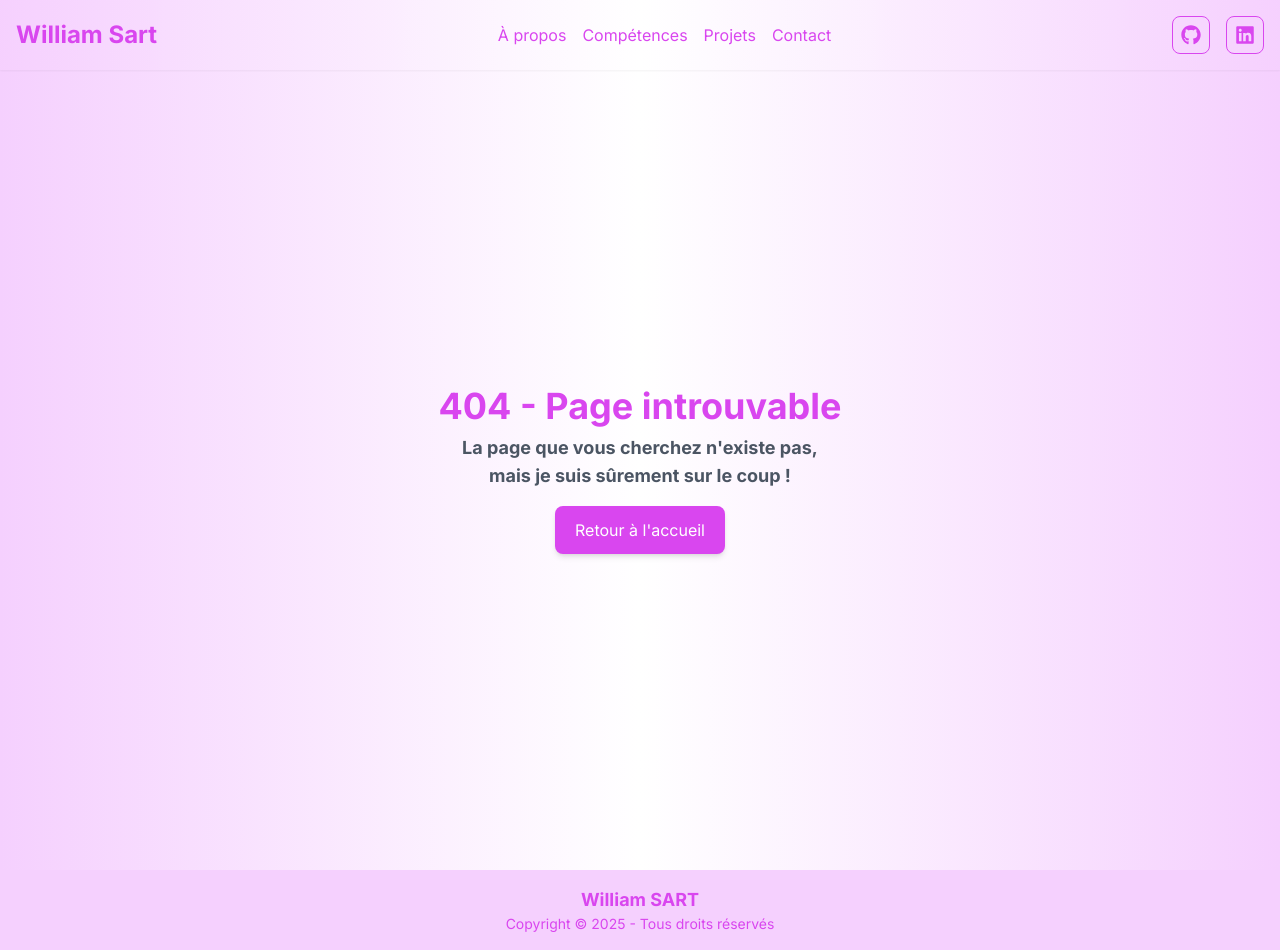
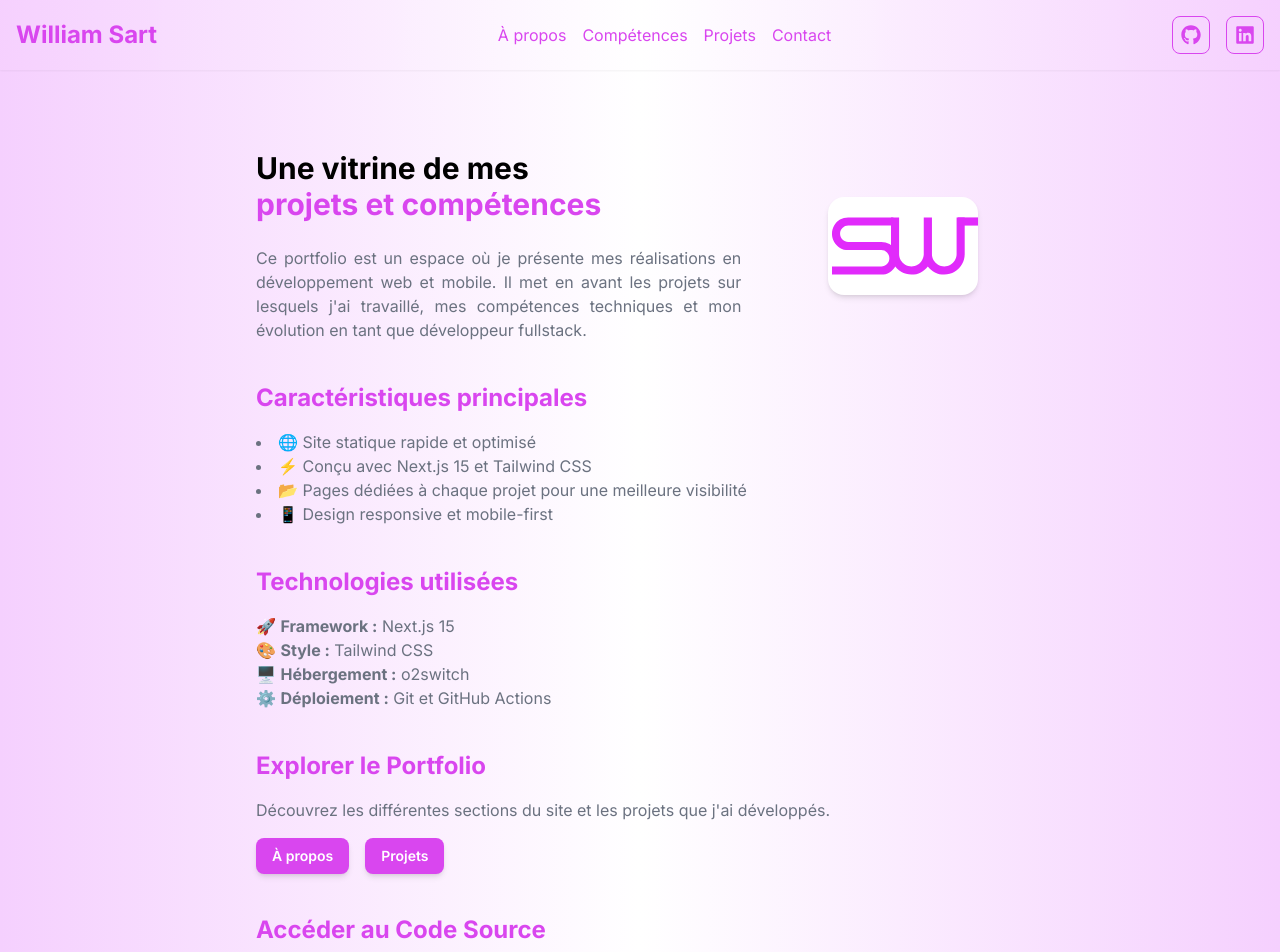
Before and after one commit to WillBlade117/william-sart, a Next.js app: page /portfolio in a window 1280 px wide. Before the commit this address had no page. Shown: the top 952 px of the page. Built offline with nearby package versions, Linux system fonts and the light colour scheme.

Commit message:
writing page portfolio

```diff
--- a/app/components/Projects.jsx
+++ b/app/components/Projects.jsx
@@ -20,7 +20,7 @@ const Projects = () => {
       title: "William-Sart",
       description:
         "Ce portfolio présente mes compétences en développement web fullstack et mon expertise dans la création d'applications modernes et performantes. Il met en avant mes réalisations et mon approche du développement : claire, modulable et évolutive.",
-      link: "/",
+      link: "/portfolio",
     },
     {
       title: "OnQuiz",
--- /dev/null
+++ b/app/portfolio/page.jsx
@@ -0,0 +1,79 @@
+import Image from "next/image";
+import Link from "next/link";
+
+const PortfolioPage = () => {
+    return (
+        <>
+            <section id="portfolio" className="mt-10 pt-10 w-full max-w-3xl mx-auto flex flex-col md:flex-row items-center gap-10">
+                <div className="md:w-2/3">
+                    <h1 className="text-3xl font-bold">
+                    Une vitrine de mes
+                        <br />
+                        <span className="text-fuchsia-500">projets et compétences</span>
+                    </h1>
+                    <p className="mt-6 text-justify text-md text-gray-500">
+                        Ce portfolio est un espace où je présente mes réalisations en développement web et mobile. Il met en avant les projets sur lesquels j'ai travaillé, mes compétences techniques et mon évolution en tant que développeur fullstack.
+                    </p>
+                </div>
+                <div className="md:w-1/3 flex justify-center">
+                    <Image
+                        src="/logo.svg"
+                        alt="Aperçu du portfolio"
+                        width={150}
+                        height={150}
+                        className="rounded-2xl shadow-md bg-white"
+                    />
+                </div>
+            </section>
+
+            <section className="mt-10 w-full max-w-3xl mx-auto">
+                <h2 className="text-2xl font-bold text-fuchsia-500">Caractéristiques principales</h2>
+                <ul className="mt-4 text-gray-500 list-disc list-inside">
+                    <li>🌐 Site statique rapide et optimisé</li>
+                    <li>⚡ Conçu avec Next.js 15 et Tailwind CSS</li>
+                    <li>📂 Pages dédiées à chaque projet pour une meilleure visibilité</li>
+                    <li>📱 Design responsive et mobile-first</li>
+                </ul>
+            </section>
+
+            <section className="mt-10 w-full max-w-3xl mx-auto">
+                <h2 className="text-2xl font-bold text-fuchsia-500">Technologies utilisées</h2>
+                <p className="mt-4 text-gray-500">
+                    🚀 <strong>Framework :</strong> Next.js 15<br />
+                    🎨 <strong>Style :</strong> Tailwind CSS<br />
+                    🖥️ <strong>Hébergement :</strong> o2switch<br />
+                    ⚙️ <strong>Déploiement :</strong> Git et GitHub Actions
+                </p>
+            </section>
+
+            <section className="mt-10 w-full max-w-3xl mx-auto">
+                <h2 className="text-2xl font-bold text-fuchsia-500">Explorer le Portfolio</h2>
+                <p className="mt-4 text-gray-500">
+                    Découvrez les différentes sections du site et les projets que j'ai développés.
+                </p>
+                <div className="mt-4 flex gap-4">
+                    <Link href="/about" className="px-4 py-2 bg-fuchsia-500 text-white text-sm font-semibold rounded-lg shadow-md hover:bg-fuchsia-600">
+                        À propos
+                    </Link>
+                    <Link href="/projects" className="px-4 py-2 bg-fuchsia-500 text-white text-sm font-semibold rounded-lg shadow-md hover:bg-fuchsia-600">
+                        Projets
+                    </Link>
+                </div>
+            </section>
+
+            <section className="mt-10 mb-10 w-full max-w-3xl mx-auto">
+                <h2 className="text-2xl font-bold text-fuchsia-500">Accéder au Code Source</h2>
+                <p className="mt-4 text-gray-500">
+                    Le code source du portfolio est disponible sur GitHub. Vous pouvez y voir l'implémentation et son évolution.
+                </p>
+                <div className="mt-4">
+                <Link href="https://github.com/WillBlade117/william-sart" target="_blank" className="px-4 py-2 border border-fuchsia-500 text-sm text-fuchsia-500 font-semibold rounded-lg hover:bg-fuchsia-500 hover:text-white">
+                    🚀 Voir sur GitHub
+                </Link>
+                </div>
+            </section>
+        </>
+    );
+}
+
+export default PortfolioPage;
```
